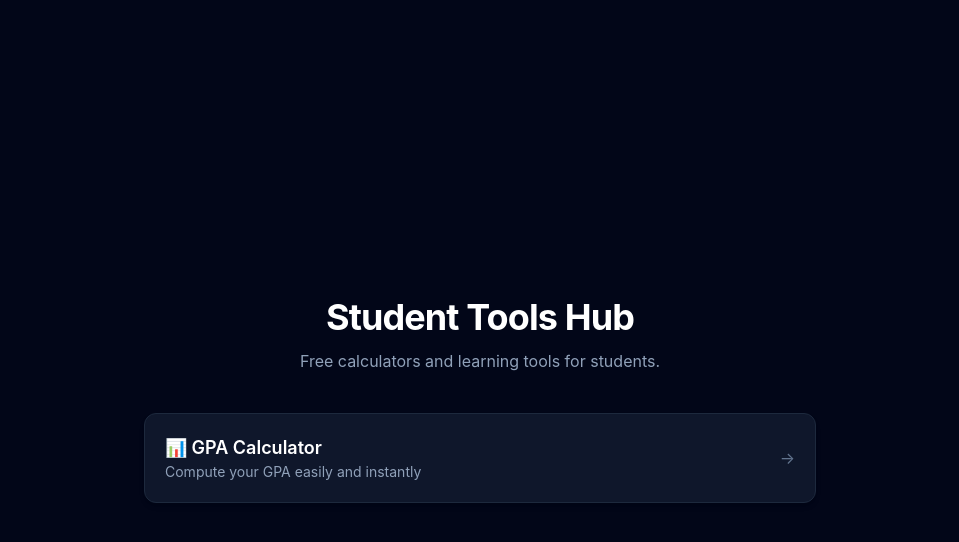
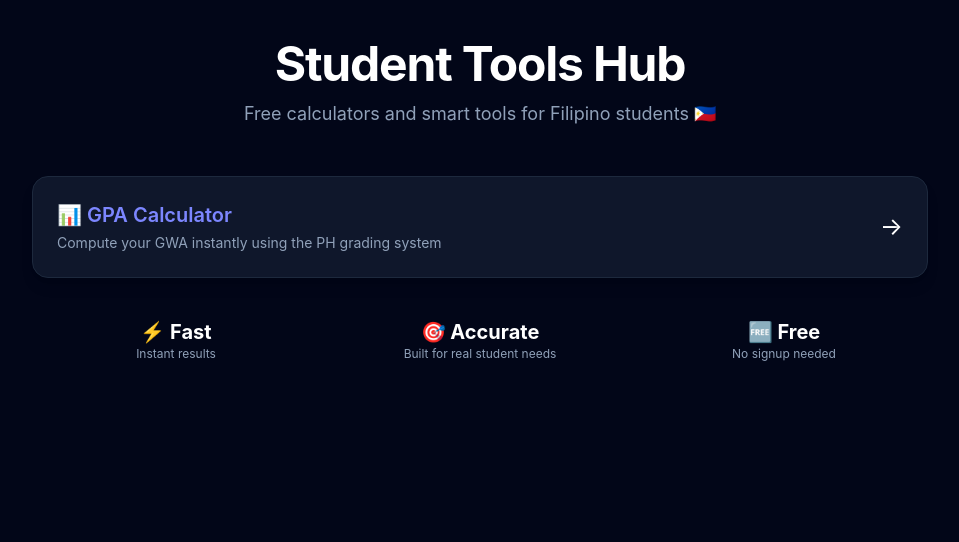
Before and after one commit to GregZausa/student-tool-app, a React (Vite) app in the folder frontend/: page / in a window 1280 px wide. Shown: the top 542 px of the page, without its empty margins (160-1119 px from the left). Built offline with nearby package versions, Linux system fonts and the light colour scheme.

Commit message:
Improved Home.jsx

```diff
--- a/frontend/src/pages/Home.jsx
+++ b/frontend/src/pages/Home.jsx
@@ -4,38 +4,54 @@ import AdSenseAd from "../utils/AdSenseAd";
 
 const Home = () => {
   return (
-    <div className="min-h-screen bg-slate-950 text-white flex items-center justify-center px-4">
-      <div className="max-w-2xl w-full">
-        <div className="text-center mb-10">
-          <h1 className="text-4xl font-bold tracking-tight">
+    <div className="min-h-screen bg-slate-950 text-white px-4 py-10">
+      <div className="max-w-4xl mx-auto">
+        <div className="text-center mb-12">
+          <h1 className="text-5xl font-bold tracking-tight mb-3">
             Student Tools Hub
           </h1>
-          <p className="text-slate-400 mt-3">
-            Free calculators and learning tools for students.
+          <p className="text-slate-400 text-lg">
+            Free calculators and smart tools for Filipino students 🇵🇭
           </p>
         </div>
 
-        <div className="grid gap-4">
+        <div className="mb-10">
           <Link
             to="/gpa-calculator"
-            className="group p-5 rounded-xl border border-slate-800 bg-slate-900 hover:bg-slate-800 transition shadow-md"
+            className="block p-6 rounded-2xl border border-slate-800 bg-slate-900 hover:bg-slate-800 transition shadow-lg"
           >
             <div className="flex items-center justify-between">
               <div>
-                <p className="text-lg font-semibold group-hover:text-indigo-400">
+                <p className="text-xl font-semibold text-indigo-400">
                   📊 GPA Calculator
                 </p>
-                <p className="text-sm text-slate-400">
-                  Compute your GPA easily and instantly
+                <p className="text-sm text-slate-400 mt-1">
+                  Compute your GWA instantly using the PH grading system
                 </p>
               </div>
-              <span className="text-slate-500 group-hover:text-indigo-400">
-                →
-              </span>
+              <span className="text-2xl">→</span>
             </div>
           </Link>
         </div>
-        <AdSenseAd />
+
+        <div className="grid grid-cols-3 gap-4 text-center mb-12">
+          <div>
+            <p className="text-xl font-bold">⚡ Fast</p>
+            <p className="text-xs text-slate-400">Instant results</p>
+          </div>
+          <div>
+            <p className="text-xl font-bold">🎯 Accurate</p>
+            <p className="text-xs text-slate-400">Built for real student needs</p>
+          </div>
+          <div>
+            <p className="text-xl font-bold">🆓 Free</p>
+            <p className="text-xs text-slate-400">No signup needed</p>
+          </div>
+        </div>
+
+        <div className="max-w-xl mx-auto">
+          <AdSenseAd />
+        </div>
       </div>
     </div>
   );
```
